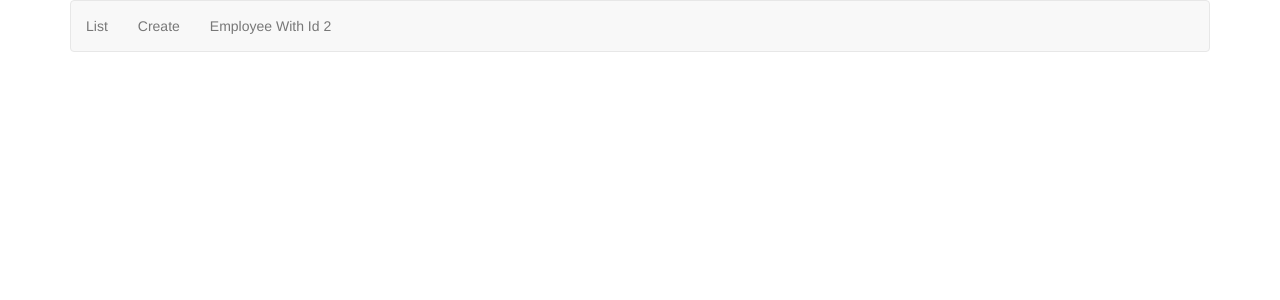
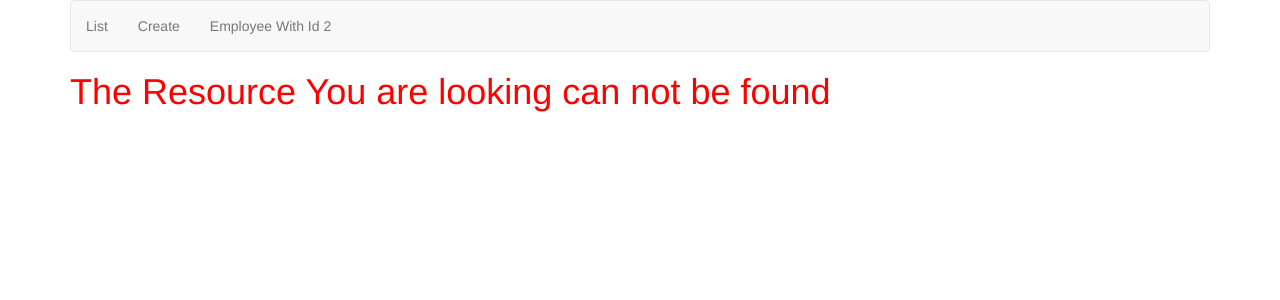
Before and after one commit to santoshmandal97788/AngularCRUD, an Angular app: page /notfound in a window 1280 px wide. Before the commit this address led to /. Shown: the top 300 px of the page. Built offline with nearby package versions, Linux system fonts and the light colour scheme.

Commit message:
Angular canactivate guard example with Page Not Found View

```diff
--- a/src/app/app-routing.module.ts
+++ b/src/app/app-routing.module.ts
@@ -2,20 +2,29 @@ import { NgModule } from '@angular/core';
 import { RouterModule, Routes } from '@angular/router';
 import { CreateEmployeeCanDeactivateGuardService } from './employees/create-employees/create-employee-can-deactivate-guard.service';
 import { CreateEmployeesComponent } from './employees/create-employees/create-employees.component';
+import { EmployeeDetailsGuardService } from './employees/employee-details/employee-details-guard.service';
 import { EmployeeDetailsComponent } from './employees/employee-details/employee-details.component';
 import { EmployeeListResolverService } from './employees/list-employees/employee-list-resolver.service';
 import { ListEmployeesComponent } from './employees/list-employees/list-employees.component';
+import { PageNotFoundComponent } from './page-not-found/page-not-found.component';
 
 const routes: Routes = [
-  { path: 'list',
+  {
+    path: 'list',
     component: ListEmployeesComponent,
     resolve: { employeeList: EmployeeListResolverService }
   },
-  { path: 'create',
+  {
+    path: 'create',
     component: CreateEmployeesComponent,
     canDeactivate: [CreateEmployeeCanDeactivateGuardService]
   },
-  { path: 'employees/:id', component: EmployeeDetailsComponent },
+  {
+    path: 'employees/:id',
+    component: EmployeeDetailsComponent,
+    canActivate: [EmployeeDetailsGuardService]
+  },
+  { path: 'notfound', component: PageNotFoundComponent },
   { path: '', redirectTo: '/list', pathMatch: 'full' }
 ];
 
--- /dev/null
+++ b/src/app/employees/employee-details/employee-details-guard.service.ts
@@ -0,0 +1,20 @@
+import { Injectable } from "@angular/core";
+import { ActivatedRouteSnapshot, CanActivate, Router, RouterStateSnapshot } from "@angular/router";
+import { EmployeeService } from "../employee.service";
+
+@Injectable()
+export class EmployeeDetailsGuardService implements CanActivate {
+
+    constructor(private _employeeService: EmployeeService, private _router: Router) { }
+
+    canActivate(route: ActivatedRouteSnapshot, state: RouterStateSnapshot): boolean {
+        const employeeExists = !!this._employeeService.getEmployee(+route.paramMap.get('id'));
+        if (employeeExists) {
+            return true;
+        } else {
+            this._router.navigate(['notfound']);
+            return false;
+        }
+    }
+
+}
--- /dev/null
+++ b/src/app/page-not-found/page-not-found.component.css
@@ -0,0 +1,3 @@
+h1{
+    color: red;
+}
--- /dev/null
+++ b/src/app/page-not-found/page-not-found.component.html
@@ -0,0 +1 @@
+<h1>The Resource You are looking can not be found</h1>
--- /dev/null
+++ b/src/app/page-not-found/page-not-found.component.ts
@@ -0,0 +1,15 @@
+import { Component, OnInit } from '@angular/core';
+
+@Component({
+  selector: 'app-page-not-found',
+  templateUrl: './page-not-found.component.html',
+  styleUrls: ['./page-not-found.component.css']
+})
+export class PageNotFoundComponent implements OnInit {
+
+  constructor() { }
+
+  ngOnInit(): void {
+  }
+
+}
```
Also changed, not shown: src/app/app.module.ts (+5 -2 lines). Lines whose indentation alone changed are shown as unchanged.
